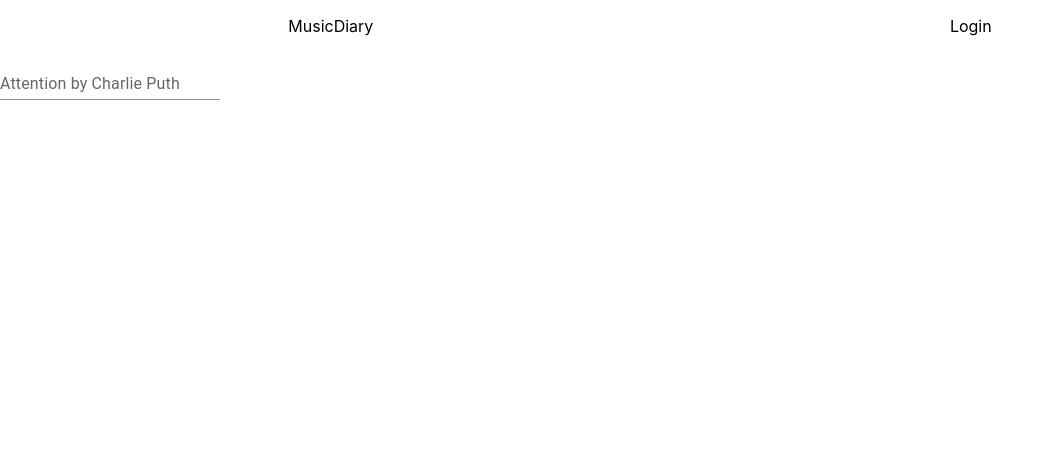
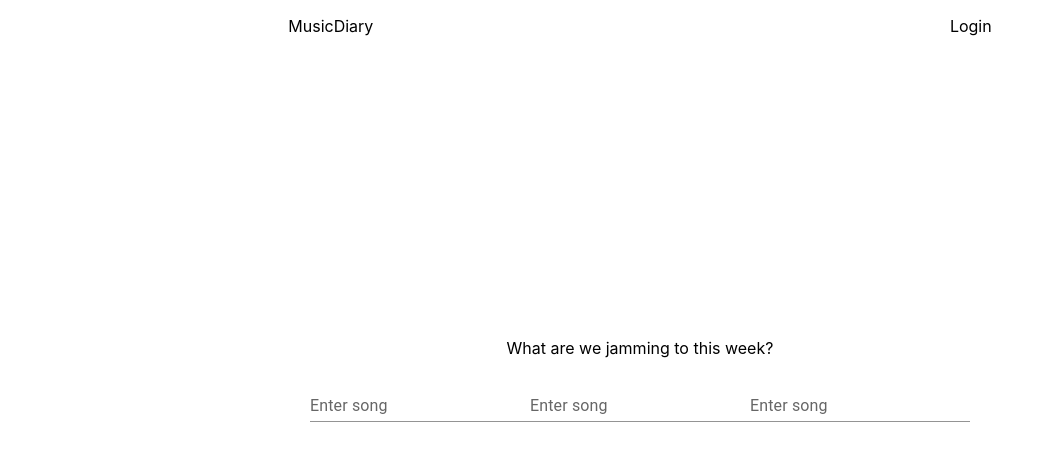
Before and after one commit to MusicDiaryDB/diary-frontend, a React (Create React App) app: page /home in a window 1280 px wide. Shown: the top 452 px of the page, without its empty margins (0-1054 px from the left). Built offline with nearby package versions, Linux system fonts and the light colour scheme.

Commit message:
users: stash

```diff
--- a/src/App.tsx
+++ b/src/App.tsx
@@ -4,8 +4,8 @@ import {
   Route,
 } from "react-router-dom";
 import AppHeader from "./pages/components/layout/AppHeader";
-import AppFooter from "./pages/components/layout/AppFooter";
 import Home from "./pages/Home";
+import Users from "./pages/Users"
 
 
 function App() {
@@ -14,7 +14,7 @@ function App() {
         <AppHeader />
         <Routes>
           {/*<Route path="/home" element={<Categories />} />*/}
-          {/*<Route path="/login/" element={<Categories />} />*/}
+          <Route path="/users" element={<Users/>} />
           <Route path="/home" element={<Home/>} />
           <Route path="*" element={<div>Page Not Found</div>} />
         </Routes>
--- a/src/assets/css/pages/Home.css
+++ b/src/assets/css/pages/Home.css
@@ -1,5 +1,22 @@
+.diaryEntriesSection{
+    display: flex;
+    flex-direction: row;
+    justify-content: space-between;
+    width: 80rem;
+    height: 5rem;
+    border: 2rem solid black;
+    background-color: aqua;
+    padding: 1rem;
+}
+
 .homePage{
     display: flex;
-    flex-direction: row;
-    justify-content: space-around;
+    flex-direction: column;
+    justify-content: center;
+    align-items: center;
+    height: 80vh;
 }
+
+.diaryEntryField{
+    padding: 5rem;
+}
--- /dev/null
+++ b/src/assets/css/pages/Users.css
@@ -0,0 +1,16 @@
+.addUsers{
+    display: flex;
+    flex-direction: row;
+    justify-content: space-between;
+    width: 80vw;
+    height: 5rem;
+    /*background-color: aqua;*/
+    padding: 1rem;
+}
+
+.manageUsersPage{
+    display: flex;
+    flex-direction: row-reverse;
+    padding-right: 20vw;
+    background-color: aqua;
+}
--- a/src/assets/services/axios.ts
+++ b/src/assets/services/axios.ts
@@ -3,8 +3,8 @@ import React from "react"
 import { Navigate } from "react-router-dom"
 
 
-export const apiClient = axios.create({
-    baseURL: process.env.REACT_APP_GENIUS_BASEURLgit ,
+export const geniusClient = axios.create({
+    baseURL: process.env.REACT_APP_GENIUS_BASEURL,
     timeout: 10000,
     headers:
         {
@@ -12,7 +12,7 @@ export const apiClient = axios.create({
         }
 })
 
-apiClient.interceptors.request.use(
+geniusClient.interceptors.request.use(
     function (config) {
         const token = sessionStorage.getItem("token")
         if (token) {
--- a/src/assets/services/genius.ts
+++ b/src/assets/services/genius.ts
@@ -1,9 +1,9 @@
-import {apiClient} from "./axios"
+import {geniusClient} from "./axios"
 
 export const getRandomSong = async() => {
     try {
-        const response = await apiClient.post("/auth/jwt/create", { username: uid, password: pass })
-        sessionStorage.setItem("token", response.data.access)
+        const response = await geniusClient.get("/songs/43431")
+        console.log(response.data)
         return response.data
     } catch (err) {
         console.error("Error logging in", err)
--- a/src/pages/Home.tsx
+++ b/src/pages/Home.tsx
@@ -1,14 +1,20 @@
 import {Link, useLocation} from 'react-router-dom';
-import "../assets/css/components/layout/AppHeader.css"
 import { TextField } from '@mui/material';
+import "../assets/css/pages/Home.css"
 
-function AppHeader(){
+function Home(){
 
     return(
 
         <div className="homePage">
-            <TextField id="standard-basic" label="Attention by Charlie Puth" variant="standard" />
+            <p>What are we jamming to this week?</p>
+            <div className="diaryEntiresSection">
+                <TextField className="diaryEntryField" id="standard-basic" label="Enter song" variant="standard" />
+                <TextField className="diaryEntryField" id="standard-basic" label="Enter song" variant="standard" />
+                <TextField className="diaryEntryField" id="standard-basic" label="Enter song" variant="standard" />
+            </div>
+
         </div>
     )
 }
-export default AppHeader;
+export default Home;
--- /dev/null
+++ b/src/pages/Users.tsx
@@ -0,0 +1,17 @@
+import {Link, useLocation} from 'react-router-dom';
+import {Button, FormControlLabel, Switch, TextField} from '@mui/material';
+import "../assets/css/pages/Users.css"
+
+function Users(){
+
+    return(
+        <div className="manageUsersPage">
+            <div className="addUser">
+                <TextField id="standard-basic" label="Enter Username" variant="standard" />
+                <FormControlLabel required control={<Switch />} label="Public Account?" />
+                <Button variant="outlined">Outlined</Button>
+            </div>
+        </div>
+    )
+}
+export default Users;
```
